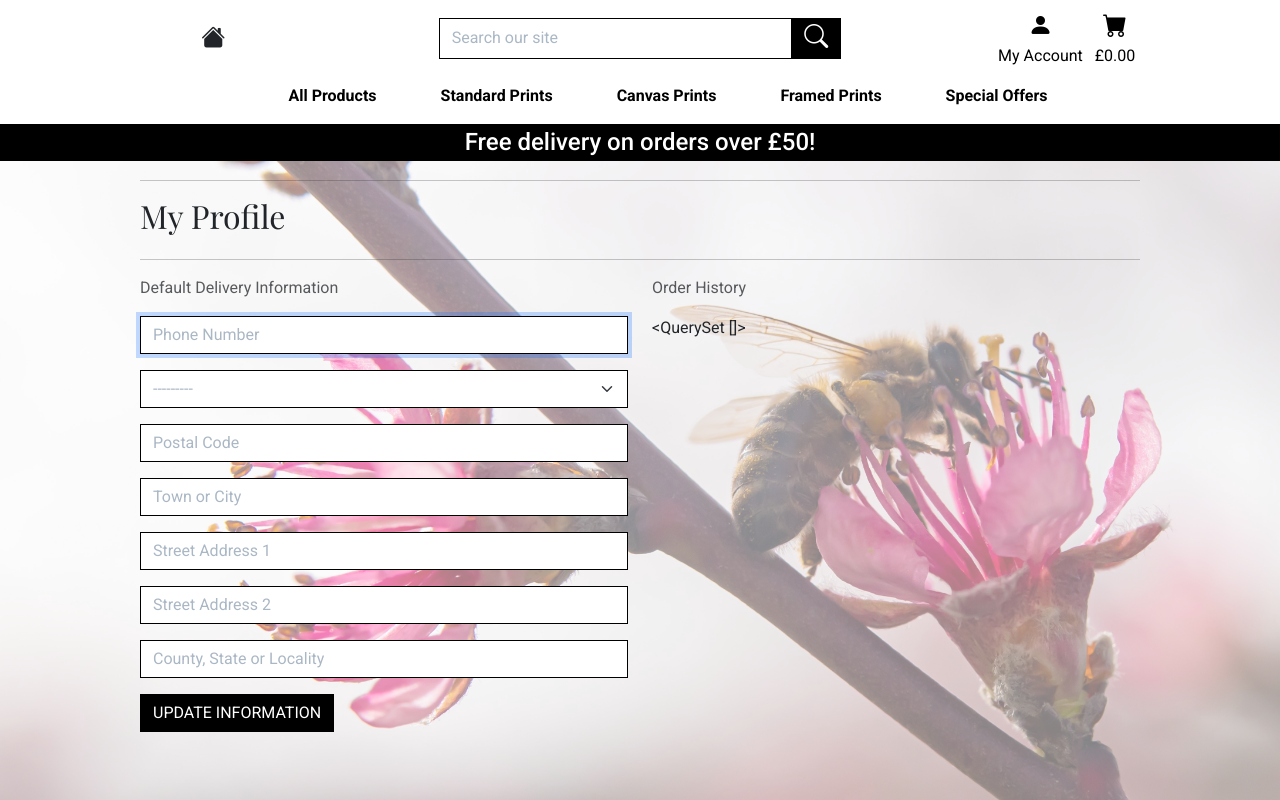
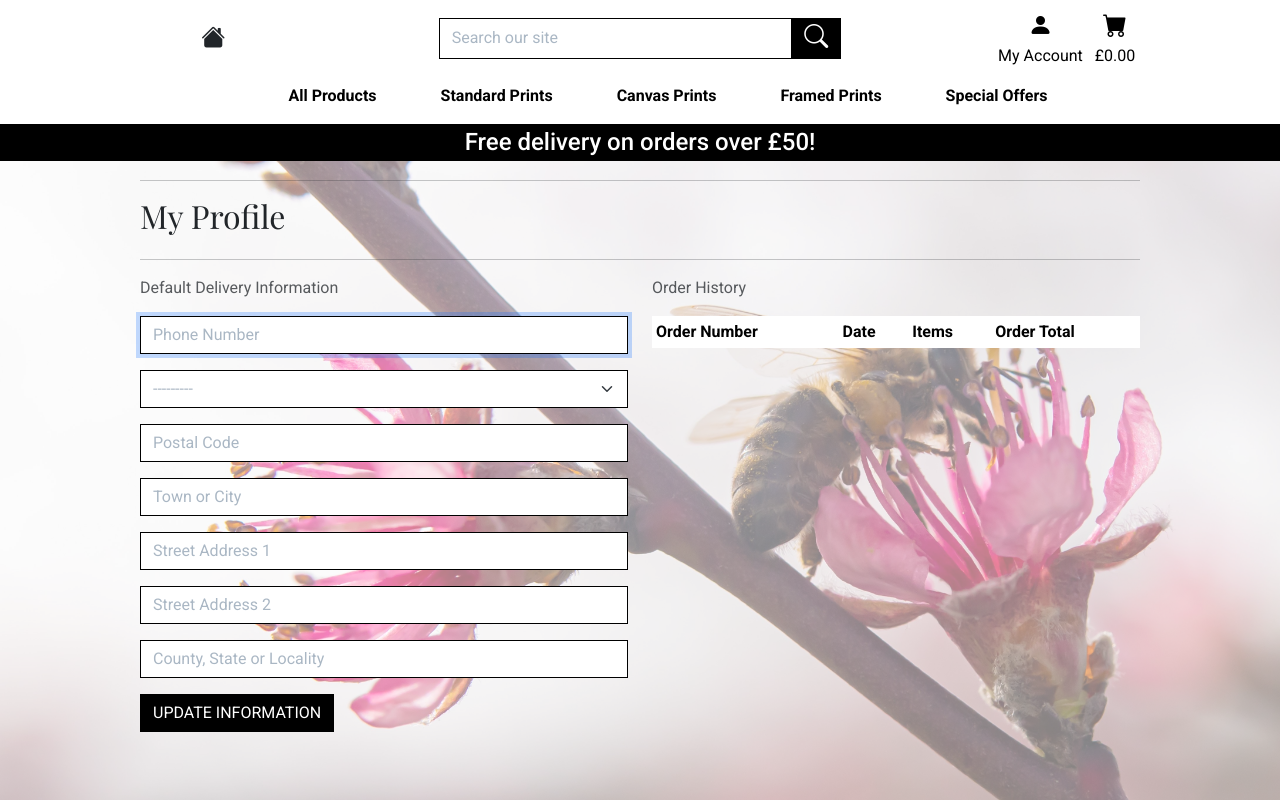
Before and after one commit to anthonyradose/obscuraview_milestone_project4, a Django app: page /profile/ in a window 1280 px wide. Run offline with Django 5.2, Linux system fonts and the light colour scheme; a user stored in the database is signed in; data comes from the database, SQL or seed files in the repository; both versions use the stored data as it was after the commit; lists and menus that the app fills with data are empty; some libraries are stand-ins or nearby versions.

Commit message:
Add order history to profile and update checkout views

```diff
--- a/checkout/admin.py
+++ b/checkout/admin.py
@@ -15,7 +15,7 @@ class OrderAdmin(admin.ModelAdmin):
                        'grand_total', 'original_basket',
                        'stripe_pid')
 
-    fields = ('order_number', 'date', 'full_name',
+    fields = ('order_number', 'user_profile' 'date', 'full_name',
               'email', 'phone_number', 'country',
               'postcode', 'town_or_city', 'street_address1',
               'street_address2', 'county', 'delivery_cost',
--- a/profiles/static/profiles/css/profile.css
+++ b/profiles/static/profiles/css/profile.css
@@ -1,3 +1,8 @@
+.order-history {
+    max-height: 416px; /* height of profile form + submit button */
+    overflow-y: auto;
+}
+
 #profile-update-form .form-control {
     color: #000;
 }
--- a/profiles/templates/profiles/profile.html
+++ b/profiles/templates/profiles/profile.html
@@ -34,7 +34,43 @@
             </div>
             <div class="col-12 col-lg-6">
                 <p class="text-muted">Order History</p>
-                {{ orders }}
+                <div class="order-history table-responsive">
+                    <table class="table table-sm table-borderless">
+                        <thead>
+                            <tr>
+                                <th>Order Number</th>
+                                <th>Date</th>
+                                <th>Items</th>
+                                <th>Order Total</th>
+                            </tr>
+                        </thead>
+                        <tbody>
+                            {% for order in orders %}
+                                <tr>
+                                    <td>
+                                        <a href="{% url 'order_history' order.order_number %}"
+                                        title="{{ order.order_number }}">
+                                            {{ order.order_number|truncatechars:6 }}
+                                        </a>
+                                    </td>
+                                    <td>{{ order.date }}</td>
+                                    <td>
+                                        <ul class="list-unstyled">
+                                            {% for item in order.lineitems.all %}
+                                                <li class="small">
+                                                    {% if item.product.has_sizes %}
+                                                        Size {{ item.product.size|upper }}
+                                                    {% endif %}{{ item.product.name }} x{{ item.quantity }}
+                                                </li>
+                                            {% endfor %}
+                                        </ul>
+                                    </td>
+                                    <td>£{{ order.grand_total }}</td>
+                                </tr>
+                            {% endfor %}
+                        </tbody>
+                    </table>
+                </div>
             </div>
         </div>
 {% endblock %}
--- a/profiles/urls.py
+++ b/profiles/urls.py
@@ -2,5 +2,6 @@ from django.urls import path
 from . import views
 
 urlpatterns = [
-    path('', views.profile, name='profile')
+    path('', views.profile, name='profile'),
+    path('order_history/<order_number>', views.order_history, name='order_history')
 ]
--- a/profiles/views.py
+++ b/profiles/views.py
@@ -3,6 +3,8 @@ from django.contrib import messages
 
 from .models import UserProfile
 from .forms import UserProfileForm
+
+from checkout.models import Order
 
 
 def profile(request):
@@ -26,3 +28,17 @@ def profile(request):
     }
 
     return render(request, template, context)
+
+
+def order_history(request, order_number):
+    order = get_object_or_404(Order, order_number=order_number)
+    messages.info(request, (
+        f'This is a past confirmation for order number {order_number}. '
+        'A confirmation email was sent on the order date.'
+    ))
+    template = 'checkout/checkout_success.html'
+    context = {
+        'order': order,
+        'from_profile': True,
+    }
+    return render(request, template, context)
```
Also changed, not shown: checkout/templates/checkout/checkout_success.html (+15 -6 lines), checkout/views.py (+41 -1 lines), db.sqlite3.
